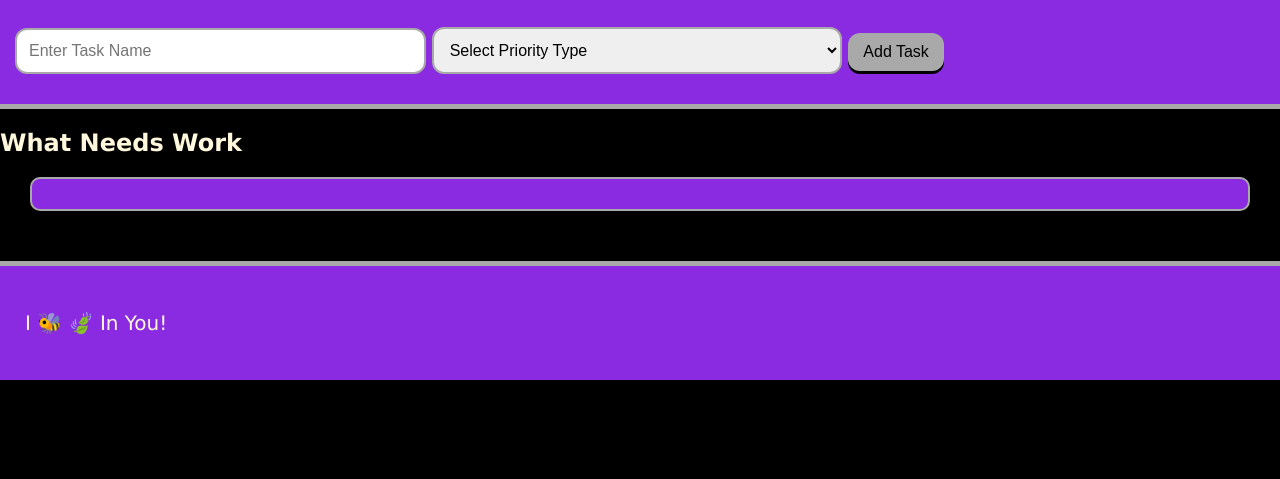
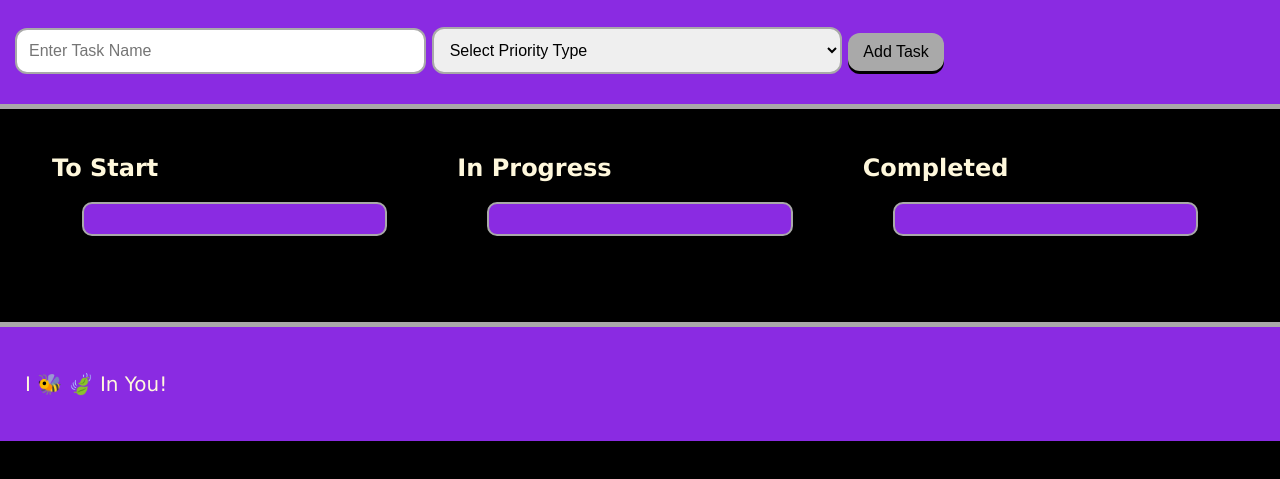
Before and after one commit to Reetah589/coarse-of-action, a plain HTML site: page index.html in a window 1280 px wide. Shown: the part 123-602 px from the top of the page. Drawn offline with Linux system fonts and the light colour scheme; files that its build step writes are made by us from their sources; files whose address does not match are found by name.

Commit message:
new html and css added

```diff
--- a/index.html
+++ b/index.html
@@ -31,8 +31,16 @@
 
     <main class="page-content">
         <section class="task-list-wrapper">
-            <h2 class="list-title">What Needs Work</h2>
+            <h2 class="list-title">To Start</h2>
             <ul class="task-list" id="tasks-to-do"></ul>
+        </section>
+        <section class="task-list-wrapper">
+            <h2 class="list-title">In Progress</h2>
+            <ul class="task-list" id="tasks-in-progress"></ul>
+        </section>
+        <section class="task-list-wrapper">
+            <h2 class="list-title">Completed</h2>
+            <ul class="task-list" id="tasks-completed"></ul>
         </section>
     </main>
     <footer>
--- a/style.css
+++ b/style.css
@@ -39,14 +39,14 @@ header p {
     margin-right: 30px;
   }
 
-  .task-item {
+.task-item {
     color: black;
     padding: 15px 15px;
     border: 2px solid black;
     background: darkgray;
     border-radius: 12px;
     margin-bottom: 15px;
-  }
+}
 
 .btn {
     outline: none;
@@ -103,3 +103,17 @@ form .form-group {
     border: 2px solid darkgray;
     border-radius: 12px;
 }
+
+.page-content {
+    flex: 1;
+    display: flex;
+    flex-wrap: wrap;
+    justify-content: center;
+    margin: 25px auto;
+    width: 95%;
+  }
+
+.task-list-wrapper {
+    flex: 1;
+    margin: 0 20px 20px;
+}
```
